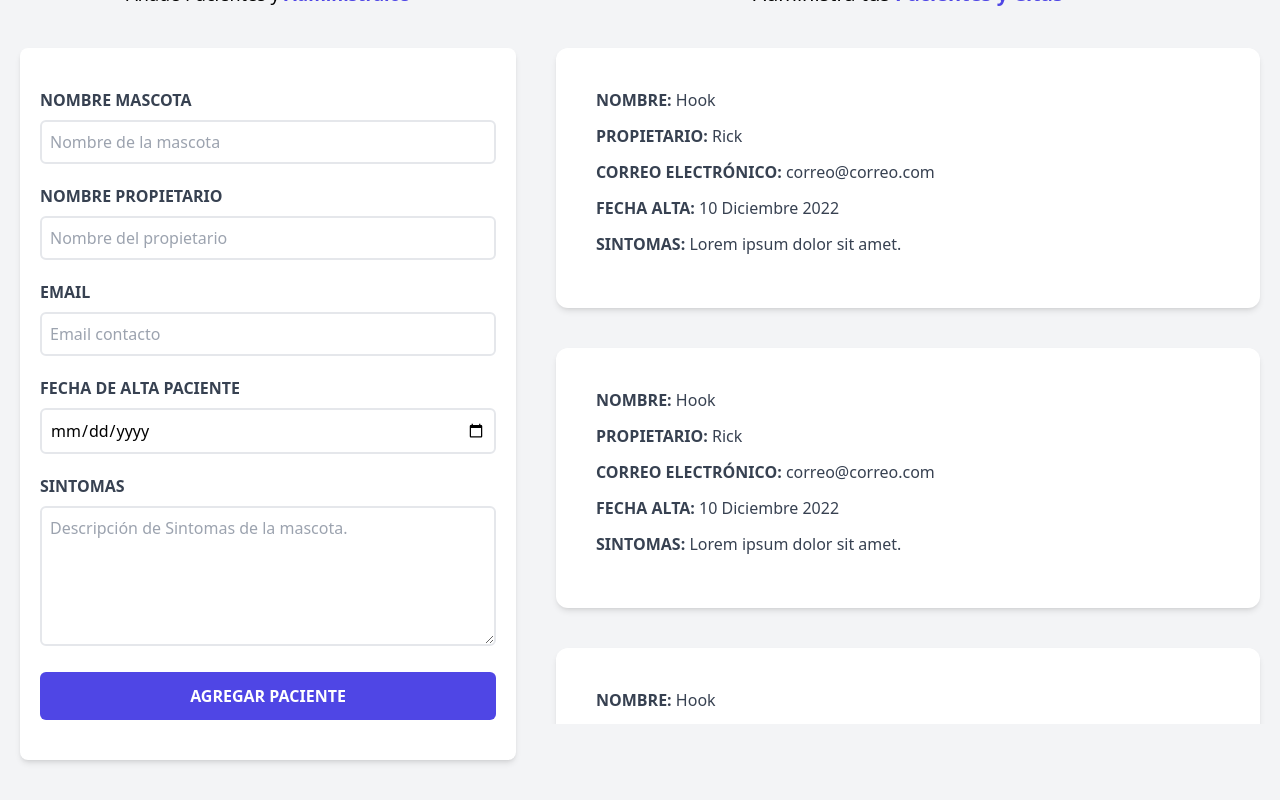
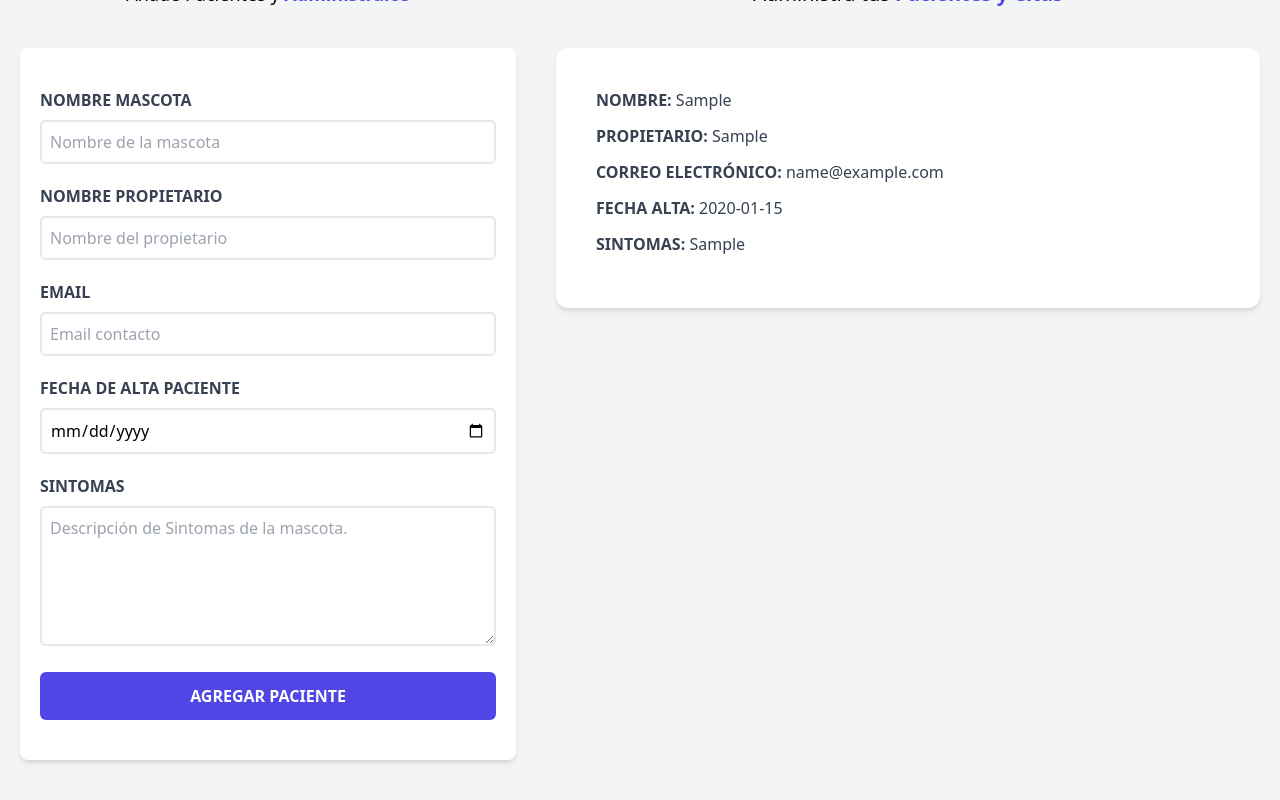
Before and after one commit to ricardormeza/citas-pacientes, a React (Vite) app: page / in a window 1280 px wide. Both pictures are taken after typing "Sample", "Sample", "name@example.com", "2020-01-15", "Sample" into the empty fields and a click on the input "Agregar Paciente". Shown: the part 252-1052 px from the top of the page. Built offline with nearby package versions, Linux system fonts and the light colour scheme.

Commit message:
✅ add key pacientes

```diff
--- a/src/App.jsx
+++ b/src/App.jsx
@@ -16,7 +16,9 @@
         pacientes={pacientes}
         setPacientes={setPacientes}
       />
-      <ListadoPacientes/>
+      <ListadoPacientes
+        pacientes={pacientes}
+      />
       </div>
 
     </div>
--- a/src/components/Formulario.jsx
+++ b/src/components/Formulario.jsx
@@ -10,6 +10,13 @@
     const [sintomas, setSintomas] = useState('');
 
     const [error, setError ] = useState(false);
+
+    const generarId = () => {
+        const random = Math.random().toString(36).substring(2);
+        const fecha = Date.now().toString(36)
+
+        return random + fecha
+    }
 
     const handleSubmit = (e) =>{
         e.preventDefault();
@@ -34,7 +41,8 @@
             propietario,
             email,
             fecha,
-            sintomas
+            sintomas,
+            id: generarId()
         }
         // console.log(objetoPaciente)
 
--- a/src/components/ListadoPacientes.jsx
+++ b/src/components/ListadoPacientes.jsx
@@ -1,7 +1,11 @@
 import React from 'react'
 import Paciente from './Paciente'
 
-const ListadoPacientes = () => {
+const ListadoPacientes = ({pacientes}) => {
+    // console.log(pacientes)
+
+
+
     return (
         <div className='md:w-1/2 lg:w-3/5 md:h-screen overflow-y-scroll'>
             <h2 className='font-black text-3xl text-center'>Listado pacientes</h2>
@@ -10,10 +14,19 @@
                 <span className='text-indigo-600 font-bold'>Pacientes y Citas</span>
             </p>
 
-            <Paciente/>
-            <Paciente/>
-            <Paciente/>
-            <Paciente/>
+            { pacientes.map( (paciente) => {
+
+                return(
+                    <Paciente
+                        key={paciente.id}
+                        paciente={paciente}
+                    />
+
+                )
+            })}
+
+
+
         </div>
     )
 }
--- a/src/components/Paciente.jsx
+++ b/src/components/Paciente.jsx
@@ -1,27 +1,29 @@
 import React from 'react'
 
-const Paciente = () => {
+const Paciente = ({paciente}) => {
+    // console.log(paciente)
+    const { nombre, propietario, email, fecha, sintomas } = paciente
   return (
     <div className='mx-5 my-10 bg-white shadow-md p-10 rounded-xl'>
                 {/* NOMBRE DE MASCOTA */}
                 <p className='font-bold mb-3 text-gray-700 uppercase'>Nombre:{' '}
-                    <span className='font-normal normal-case'>Hook</span>
+                    <span className='font-normal normal-case'>{nombre}</span>
                 </p>
                 {/* NOMBRE DE PROPIETARIO */}
                 <p className='font-bold mb-3 text-gray-700 uppercase'>PROPIETARIO:{' '}
-                    <span className='font-normal normal-case'>Rick</span>
+                    <span className='font-normal normal-case'>{propietario}</span>
                 </p>
                 {/* EMAIL */}
                 <p className='font-bold mb-3 text-gray-700 uppercase'>Correo electrónico:{' '}
-                    <span className='font-normal normal-case'>correo@correo.com</span>
+                    <span className='font-normal normal-case'>{email}</span>
                 </p>
                 {/* FECHA ALTA */}
                 <p className='font-bold mb-3 text-gray-700 uppercase'>Fecha Alta:{' '}
-                    <span className='font-normal normal-case'>10 Diciembre 2022</span>
+                    <span className='font-normal normal-case'>{fecha}</span>
                 </p>
                 {/* SINTOMAS */}
                 <p className='font-bold mb-3 text-gray-700 uppercase'>Sintomas:{' '}
-                    <span className='font-normal normal-case'>Lorem ipsum dolor sit amet.</span>
+                    <span className='font-normal normal-case'>{sintomas}</span>
                 </p>
     </div>
   )
```
